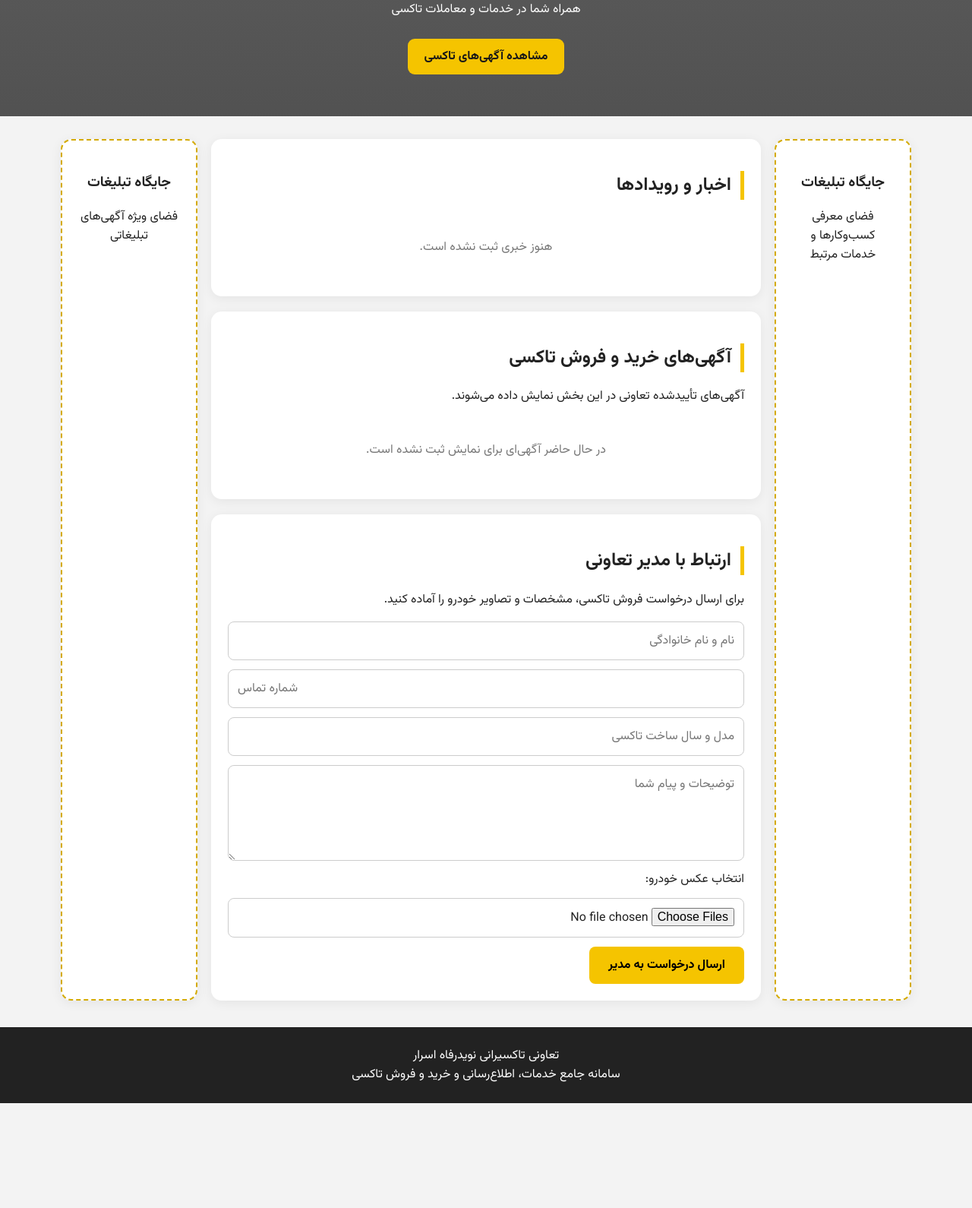
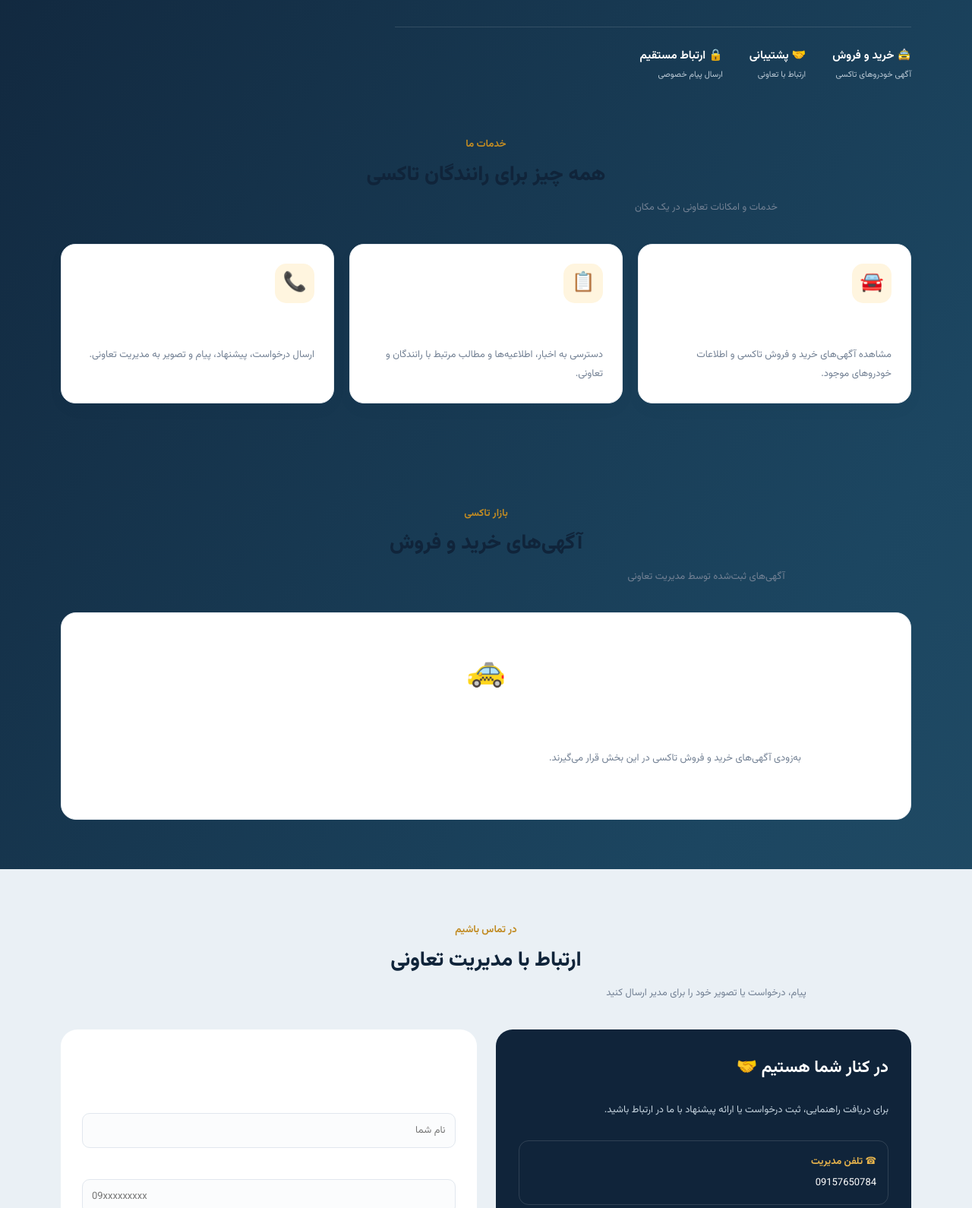
Before and after one commit to majidmehhhrad-dev/Navidtaxi, a plain HTML site: page index.html in a window 1280 px wide. Shown: the part 553-2143 px from the top of the page at 76% size. Before the commit the page ends 2005 px from the top, so only its background shows below. Drawn offline with Linux system fonts and the light colour scheme.

Commit message:
Update index.html

```diff
--- a/index.html
+++ b/index.html
@@ -3,138 +3,299 @@
 <html lang="fa" dir="rtl">
 <head>
 <meta charset="UTF-8">
-<meta name="viewport" content="width=device-width, initial-scale=1">
+<meta name="viewport" content="width=device-width, initial-scale=1.0">
+<meta name="theme-color" content="#10243a">
 <title>تعاونی تاکسیرانی نویدرفاه اسرار</title>
 <style>
-@import url('https://fonts.googleapis.com/css2?family=Vazirmatn:wght@400;600;700;800&display=swap');
-
+@import url('https://fonts.googleapis.com/css2?family=Vazirmatn:wght@400;500;600;700;800&display=swap');
+:root{
+--navy:#10243a;
+--navy2:#183750;
+--gold:#e8b44c;
+--bg:#f4f7fa;
+--text:#24364a;
+--muted:#738194;
+--white:#fff;
+}
 *{box-sizing:border-box}
 body{
- margin:0;font-family:Vazirmatn,Tahoma,sans-serif;
- background:#f3f3f3;color:#222;
+margin:0;
+font-family:'Vazirmatn',Tahoma,sans-serif;
+background:var(--bg);
+color:var(--text);
+line-height:1.9
 }
+a{text-decoration:none;color:inherit}
+.container{width:min(1120px,92%);margin:auto}
 header{
- background:linear-gradient(120deg,#171717,#343434);
- color:white;text-align:center;padding:35px 15px;
- border-bottom:7px solid #f5c400;
+background:var(--navy);
+color:white;
+position:sticky;
+top:0;
+z-index:10;
+box-shadow:0 4px 20px #0b1b2b30
 }
-header h1{font-size:clamp(25px,5vw,40px);margin:0}
-header p{color:#f5c400;font-size:17px}
-nav{background:#222;text-align:center;padding:14px}
-nav a{color:white;text-decoration:none;margin:0 13px}
-nav a:hover{color:#f5c400}
+.nav{
+display:flex;
+align-items:center;
+justify-content:space-between;
+padding:14px 0;
+gap:15px
+}
+.brand{display:flex;align-items:center;gap:12px}
+.logo{
+width:48px;height:48px;border-radius:15px;
+background:var(--gold);display:grid;place-items:center;
+font-size:26px
+}
+.brand h1{font-size:17px;margin:0;font-weight:800}
+.brand small{font-size:11px;color:#c3d0dc}
+nav{display:flex;gap:22px;align-items:center;font-size:13px}
+nav a:hover{color:var(--gold)}
+.contact-nav{
+background:var(--gold);color:var(--navy);
+padding:9px 15px;border-radius:10px;font-weight:800
+}
 .hero{
- padding:55px 15px;text-align:center;color:white;
- background:linear-gradient(#171717aa,#171717bb),
- url('sabzdaran.jpg') center/cover;
+background:linear-gradient(120deg,#10243a,#1c4661 65%,#244f68);
+color:white;
+position:relative;
+overflow:hidden;
+padding:85px 0 90px
 }
-.hero h2{font-size:30px}
-.taxi{font-size:85px;margin:15px}
+.hero:before{
+content:"";
+position:absolute;
+width:440px;height:440px;border-radius:50%;
+border:1px solid #ffffff12;
+left:-100px;top:-130px;
+box-shadow:0 0 0 45px #ffffff06,0 0 0 95px #ffffff04
+}
+.hero-content{position:relative;max-width:680px}
+.tag{
+display:inline-block;border:1px solid #e8b44c70;
+color:var(--gold);padding:5px 13px;border-radius:50px;
+font-size:12px;margin-bottom:20px
+}
+.hero h2{font-size:clamp(30px,5vw,50px);line-height:1.5;margin:0 0 15px;font-weight:800}
+.hero h2 span{color:var(--gold)}
+.hero p{color:#d0dbe5;font-size:15px;max-width:540px;margin-bottom:28px}
+.buttons{display:flex;gap:12px;flex-wrap:wrap}
 .btn{
- display:inline-block;background:#f5c400;color:#171717;
- padding:11px 22px;border-radius:9px;text-decoration:none;
- font-weight:bold;margin-top:10px
+padding:12px 20px;border-radius:12px;font-family:inherit;
+font-size:14px;font-weight:700;display:inline-block
 }
-.container{max-width:1150px;margin:30px auto;padding:0 15px}
-.layout{display:grid;grid-template-columns:180px 1fr 180px;gap:18px}
-.ad,.panel{
- background:white;border-radius:14px;padding:22px;
- box-shadow:0 3px 15px #00000010;
+.btn-gold{background:var(--gold);color:var(--navy)}
+.btn-light{border:1px solid #ffffff50;color:white}
+.hero-bottom{
+margin-top:55px;display:flex;gap:35px;flex-wrap:wrap;
+border-top:1px solid #ffffff20;padding-top:23px
 }
-.ad{text-align:center;border:2px dashed #d4aa00;min-height:230px}
-.panel h2{border-right:5px solid #f5c400;padding-right:12px}
-.news{text-align:center;padding:30px;color:#777}
-.cards{display:grid;grid-template-columns:repeat(auto-fit,minmax(220px,1fr));gap:15px}
-.car-card{background:white;border:1px solid #ddd;border-radius:12px;padding:17px}
-.car-card h3{margin-top:0}
-.price{color:#b38a00;font-weight:bold}
-form input,form textarea{
- display:block;width:100%;padding:12px;margin:12px 0;
- border:1px solid #ccc;border-radius:8px;font:inherit
+.hero-bottom strong{font-size:15px}
+.hero-bottom small{display:block;color:#bdcbd7;font-size:11px}
+section{padding:65px 0}
+.section-head{text-align:center;margin-bottom:35px}
+.section-head small{color:#c18b23;font-weight:700}
+.section-head h2{font-size:27px;margin:5px 0 10px;color:var(--navy)}
+.section-head p{font-size:13px;color:var(--muted);margin:0}
+.cards{display:grid;grid-template-columns:repeat(3,1fr);gap:20px}
+.card{
+background:white;border:1px solid #e8edf2;border-radius:19px;
+padding:25px;box-shadow:0 8px 24px #17344b07;
+transition:.2s
 }
-form button{
- background:#f5c400;border:0;padding:12px 25px;
- border-radius:8px;font:inherit;font-weight:bold;cursor:pointer
+.card:hover{transform:translateY(-4px);box-shadow:0 15px 32px #17344b12}
+.card-icon{
+width:52px;height:52px;border-radius:15px;background:#fff5df;
+display:grid;place-items:center;font-size:25px;margin-bottom:16px
 }
-footer{background:#222;color:white;text-align:center;padding:25px;margin-top:35px}
+.card h3{margin:0 0 8px;font-size:17px}
+.card p{margin:0;font-size:13px;color:var(--muted)}
+.ads-area{
+background:#fff;border:1px solid #e8edf2;border-radius:20px;
+padding:40px;text-align:center
+}
+.ads-icon{font-size:42px}
+.ads-area h3{margin:10px 0}
+.ads-area p{font-size:13px;color:var(--muted)}
+.contact-section{background:#eaf0f5}
+.contact-grid{display:grid;grid-template-columns:1fr 1fr;gap:25px}
+.contact-info{
+background:var(--navy);color:white;border-radius:22px;padding:30px
+}
+.contact-info h3{font-size:22px;margin-top:0}
+.contact-info p{font-size:13px;color:#c6d4df}
+.info-item{
+margin-top:20px;padding:15px;border:1px solid #ffffff22;
+border-radius:13px;font-size:13px
+}
+.info-item strong{display:block;color:var(--gold);margin-bottom:3px}
+.form-box{background:white;border-radius:22px;padding:28px}
+.form-box h3{margin-top:0}
+label{display:block;font-size:12px;font-weight:700;margin:13px 0 5px}
+input,textarea{
+width:100%;padding:12px;border:1px solid #e1e7ee;border-radius:10px;
+font-family:inherit;font-size:13px;outline:none;background:#fbfcfd
+}
+input:focus,textarea:focus{border-color:#d8a436}
+textarea{min-height:110px;resize:vertical}
+.submit{
+background:var(--navy);color:white;border:0;padding:13px;
+border-radius:11px;width:100%;margin-top:16px;font-family:inherit;
+font-weight:700;cursor:pointer
+}
+.note{font-size:11px;color:var(--muted);margin-top:12px}
+footer{background:#0c1c2b;color:#d0dbe5;padding:30px 0}
+.footer-row{display:flex;justify-content:space-between;gap:15px;flex-wrap:wrap}
+footer small{color:#98a9b9}
 @media(max-width:750px){
- .layout{grid-template-columns:1fr}
- .ad{min-height:110px}
- nav a{display:inline-block;margin:5px}
+nav{gap:12px;font-size:11px}
+nav a:not(.contact-nav){display:none}
+.hero{padding:60px 0}
+.cards{grid-template-columns:1fr}
+.contact-grid{grid-template-columns:1fr}
+.section-head h2{font-size:23px}
+.ads-area{padding:25px}
+.brand h1{font-size:14px}
 }
 </style>
 </head>
 <body>
 
 <header>
-<h1>تعاونی تاکسیرانی نویدرفاه اسرار</h1>
-<p>سامانه جامع خدمات، اطلاع‌رسانی و خرید و فروش تاکسی</p>
+<div class="container nav">
+<div class="brand">
+<div class="logo">🚕</div>
+<div>
+<h1>نویدرفاه اسرار</h1>
+<small>تعاونی تاکسیرانی</small>
+</div>
+</div>
+<nav>
+<a href="#home">خانه</a>
+<a href="#services">خدمات</a>
+<a href="#ads">خرید و فروش</a>
+<a href="#contact" class="contact-nav">ارتباط با مدیر</a>
+</nav>
+</div>
 </header>
 
-<nav>
-<a href="#home">صفحه اصلی</a>
-<a href="#news">اخبار و رویدادها</a>
-<a href="#cars">خرید و فروش تاکسی</a>
-<a href="#contact">ارتباط با مدیر</a>
-</nav>
+<main>
+<div class="hero" id="home">
+<div class="container">
+<div class="hero-content">
+<div class="tag">✦ سامانه خدمات تاکسیرانی</div>
+<h2>همراه مطمئن شما<br>در مسیر <span>خرید و فروش تاکسی</span></h2>
+<p>مرجع آگهی خرید و فروش تاکسی، خدمات رانندگان و ارتباط مستقیم با تعاونی تاکسیرانی نویدرفاه اسرار.</p>
+<div class="buttons">
+<a href="#ads" class="btn btn-gold">مشاهده آگهی‌ها ←</a>
+<a href="#contact" class="btn btn-light">ارتباط با مدیر</a>
+</div>
+<div class="hero-bottom">
+<div><strong>🚖 خرید و فروش</strong><small>آگهی خودروهای تاکسی</small></div>
+<div><strong>🤝 پشتیبانی</strong><small>ارتباط با تعاونی</small></div>
+<div><strong>🔒 ارتباط مستقیم</strong><small>ارسال پیام خصوصی</small></div>
+</div>
+</div>
+</div>
 
-<section class="hero" id="home">
-<h2>به سامانه تعاونی تاکسیرانی نویدرفاه اسرار خوش آمدید</h2>
-<div class="taxi">🚕</div>
-<p>همراه شما در خدمات و معاملات تاکسی</p>
-<a class="btn" href="#cars">مشاهده آگهی‌های تاکسی</a>
-</section>
-
-<main class="container">
-<div class="layout">
-
-<aside class="ad">
-<h3>جایگاه تبلیغات</h3>
-<p>فضای معرفی کسب‌وکارها و خدمات مرتبط</p>
-</aside>
-
-<div>
-<section class="panel" id="news">
-<h2>اخبار و رویدادها</h2>
-<div class="news">
-هنوز خبری ثبت نشده است.
+<section id="services">
+<div class="container">
+<div class="section-head">
+<small>خدمات ما</small>
+<h2>همه چیز برای رانندگان تاکسی</h2>
+<p>خدمات و امکانات تعاونی در یک مکان</p>
+</div>
+<div class="cards">
+<div class="card">
+<div class="card-icon">🚘</div>
+<h3>خرید و فروش تاکسی</h3>
+<p>مشاهده آگهی‌های خرید و فروش تاکسی و اطلاعات خودروهای موجود.</p>
+</div>
+<div class="card">
+<div class="card-icon">📋</div>
+<h3>اطلاع‌رسانی</h3>
+<p>دسترسی به اخبار، اطلاعیه‌ها و مطالب مرتبط با رانندگان و تعاونی.</p>
+</div>
+<div class="card">
+<div class="card-icon">📞</div>
+<h3>ارتباط با مدیر</h3>
+<p>ارسال درخواست، پیشنهاد، پیام و تصویر به مدیریت تعاونی.</p>
+</div>
+</div>
 </div>
 </section>
 
-<section class="panel" id="cars" style="margin-top:20px">
-<h2>آگهی‌های خرید و فروش تاکسی</h2>
-<p>آگهی‌های تأییدشده تعاونی در این بخش نمایش داده می‌شوند.</p>
-<div class="news">در حال حاضر آگهی‌ای برای نمایش ثبت نشده است.</div>
+<section id="ads">
+<div class="container">
+<div class="section-head">
+<small>بازار تاکسی</small>
+<h2>آگهی‌های خرید و فروش</h2>
+<p>آگهی‌های ثبت‌شده توسط مدیریت تعاونی</p>
+</div>
+<div class="ads-area">
+<div class="ads-icon">🚕</div>
+<h3>آگهی جدیدی موجود نیست</h3>
+<p>به‌زودی آگهی‌های خرید و فروش تاکسی در این بخش قرار می‌گیرند.</p>
+</div>
+</div>
 </section>
 
-<section class="panel" id="contact" style="margin-top:20px">
-<h2>ارتباط با مدیر تعاونی</h2>
-<p>برای ارسال درخواست فروش تاکسی، مشخصات و تصاویر خودرو را آماده کنید.</p>
-<form onsubmit="event.preventDefault();alert('برای ارسال واقعی پیام و عکس، باید سامانه دریافت اطلاعات به سایت متصل شود.');">
-<input type="text" placeholder="نام و نام خانوادگی" required>
-<input type="tel" placeholder="شماره تماس" required>
-<input type="text" placeholder="مدل و سال ساخت تاکسی">
-<textarea placeholder="توضیحات و پیام شما" rows="4"></textarea>
-<label>انتخاب عکس خودرو:</label>
+<section id="contact" class="contact-section">
+<div class="container">
+<div class="section-head">
+<small>در تماس باشیم</small>
+<h2>ارتباط با مدیریت تعاونی</h2>
+<p>پیام، درخواست یا تصویر خود را برای مدیر ارسال کنید</p>
+</div>
+<div class="contact-grid">
+<div class="contact-info">
+<h3>در کنار شما هستیم 🤝</h3>
+<p>برای دریافت راهنمایی، ثبت درخواست یا ارائه پیشنهاد با ما در ارتباط باشید.</p>
+<div class="info-item">
+<strong>☎ تلفن مدیریت</strong>
+09157650784
+</div>
+<div class="info-item">
+<strong>📍 تعاونی تاکسیرانی</strong>
+نویدرفاه اسرار
+</div>
+<div class="info-item">
+<strong>🔐 حفظ حریم خصوصی</strong>
+پیام‌ها و تصاویر شما برای نمایش عمومی در سایت نیستند.
+</div>
+</div>
+<div class="form-box">
+<h3>ارسال پیام</h3>
+<form id="contactForm">
+<label>نام و نام خانوادگی</label>
+<input type="text" placeholder="نام شما" required>
+<label>شماره موبایل</label>
+<input type="tel" placeholder="09xxxxxxxxx" required>
+<label>متن پیام</label>
+<textarea placeholder="پیام خود را بنویسید..." required></textarea>
+<label>ضمیمه عکس (اختیاری)</label>
 <input type="file" accept="image/*" multiple>
-<button type="submit">ارسال درخواست به مدیر</button>
+<button type="submit" class="submit">ارسال پیام</button>
 </form>
+<p class="note">این فرم هنوز به سامانه ارسال و ذخیره پیام متصل نشده است. برای ارسال واقعی و خصوصی پیام و تصاویر، اتصال سرور لازم است.</p>
+</div>
+</div>
+</div>
 </section>
-</div>
-
-<aside class="ad">
-<h3>جایگاه تبلیغات</h3>
-<p>فضای ویژه آگهی‌های تبلیغاتی</p>
-</aside>
-
-</div>
 </main>
 
 <footer>
-تعاونی تاکسیرانی نویدرفاه اسرار
-<br>
-سامانه جامع خدمات، اطلاع‌رسانی و خرید و فروش تاکسی
+<div class="container footer-row">
+<div>🚕 <strong>تعاونی تاکسیرانی نویدرفاه اسرار</strong></div>
+<small>© تمامی حقوق محفوظ است.</small>
+</div>
 </footer>
-
+<script>
+document.getElementById('contactForm').addEventListener('submit',function(e){
+e.preventDefault();
+alert('فرم ظاهری آماده است؛ برای ارسال واقعی پیام و عکس، باید سامانه ذخیره و ارسال متصل شود.');
+});
+</script>
 </body>
 </html>
```
